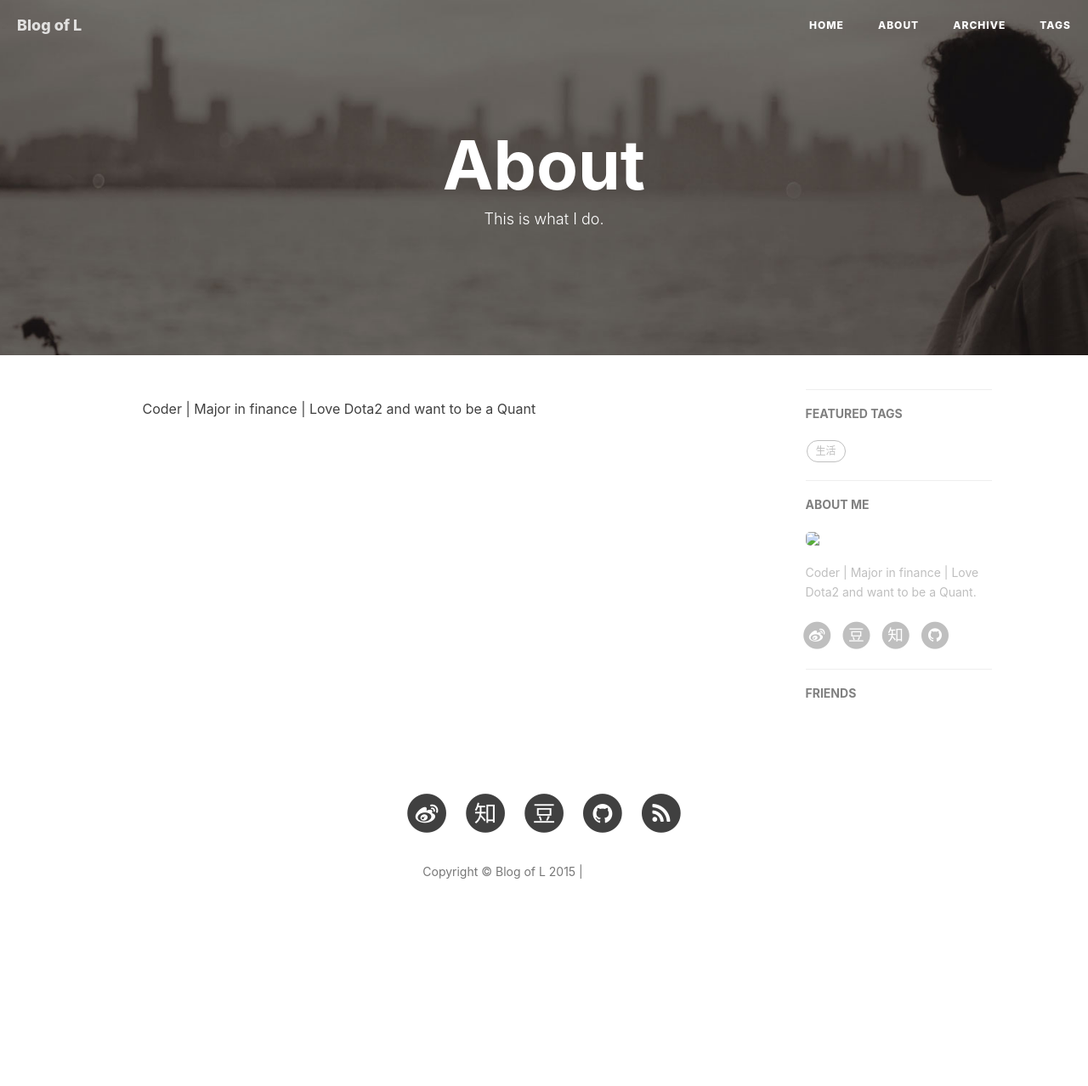
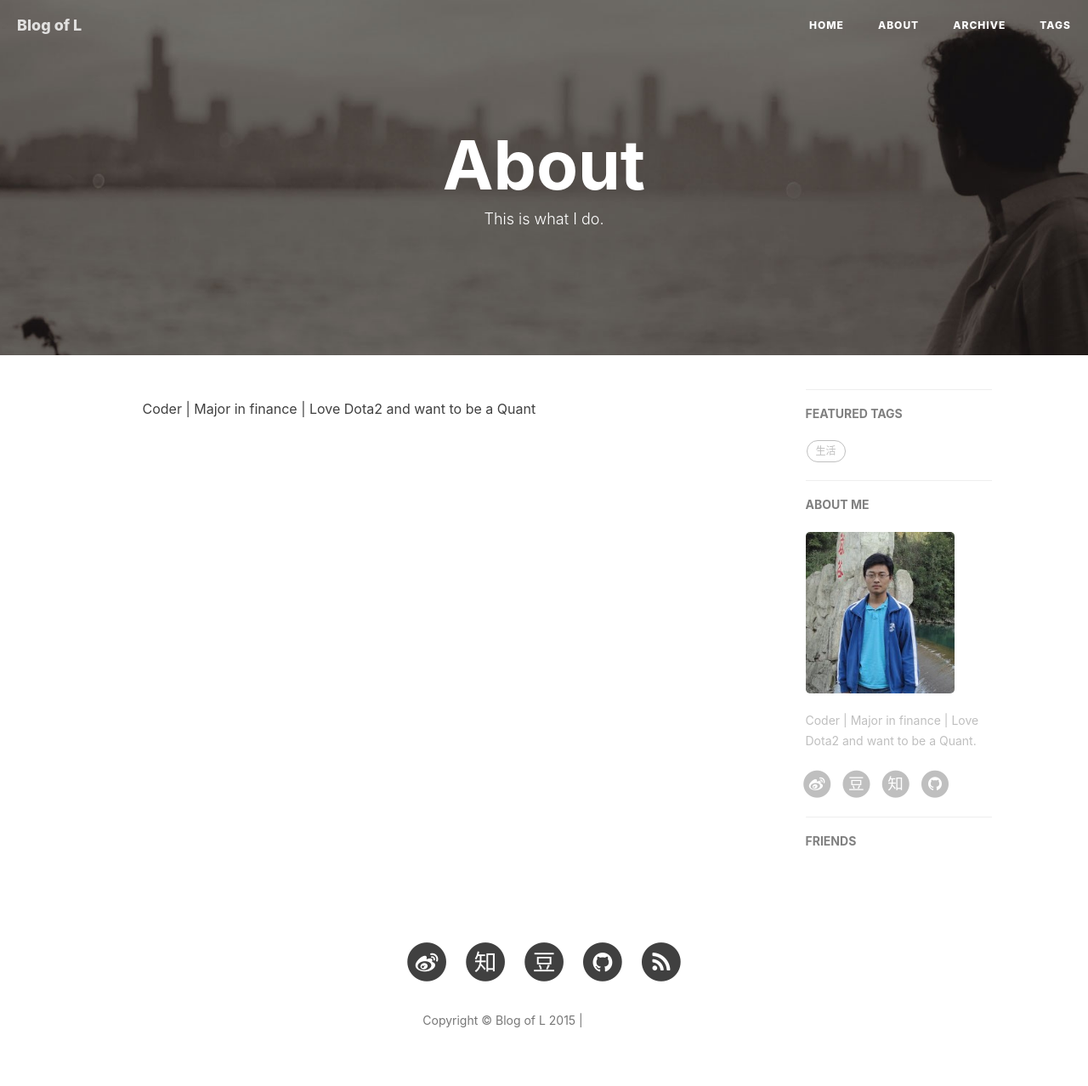
Before and after one commit to liuli1735/liuli1735.github.io, a Jekyll site: the page built from about.html, in a window 1280 px wide. Shown: the whole page at 85% size. Built offline with Jekyll 4.4.1, drawn with Linux system fonts in a browser that asks for light colours; nearby versions of some CDN libraries; comment, search, counter and statistics services are not loaded; before the commit the page ends 1103 px from its top, so only the background shows below that; grey boxes are pictures that could not be loaded.

Commit message:
Update _config.yml

```diff
--- a/_config.yml
+++ b/_config.yml
@@ -45,7 +45,7 @@
 # Sidebar settings
 sidebar: true                           # whether or not using Sidebar.
 sidebar-about-description: "Coder | Major in finance | Love Dota2 and want to be a Quant."
-sidebar-avatar: static/img/avatar.JPG      # use absolute URL, seeing it's used in both `/` and `/about/`
+sidebar-avatar: /static/img/avatar.JPG      # use absolute URL, seeing it's used in both `/` and `/about/`
 
 # Featured Tags
 featured-tags: true                     # whether or not using Feature-Tags
```
